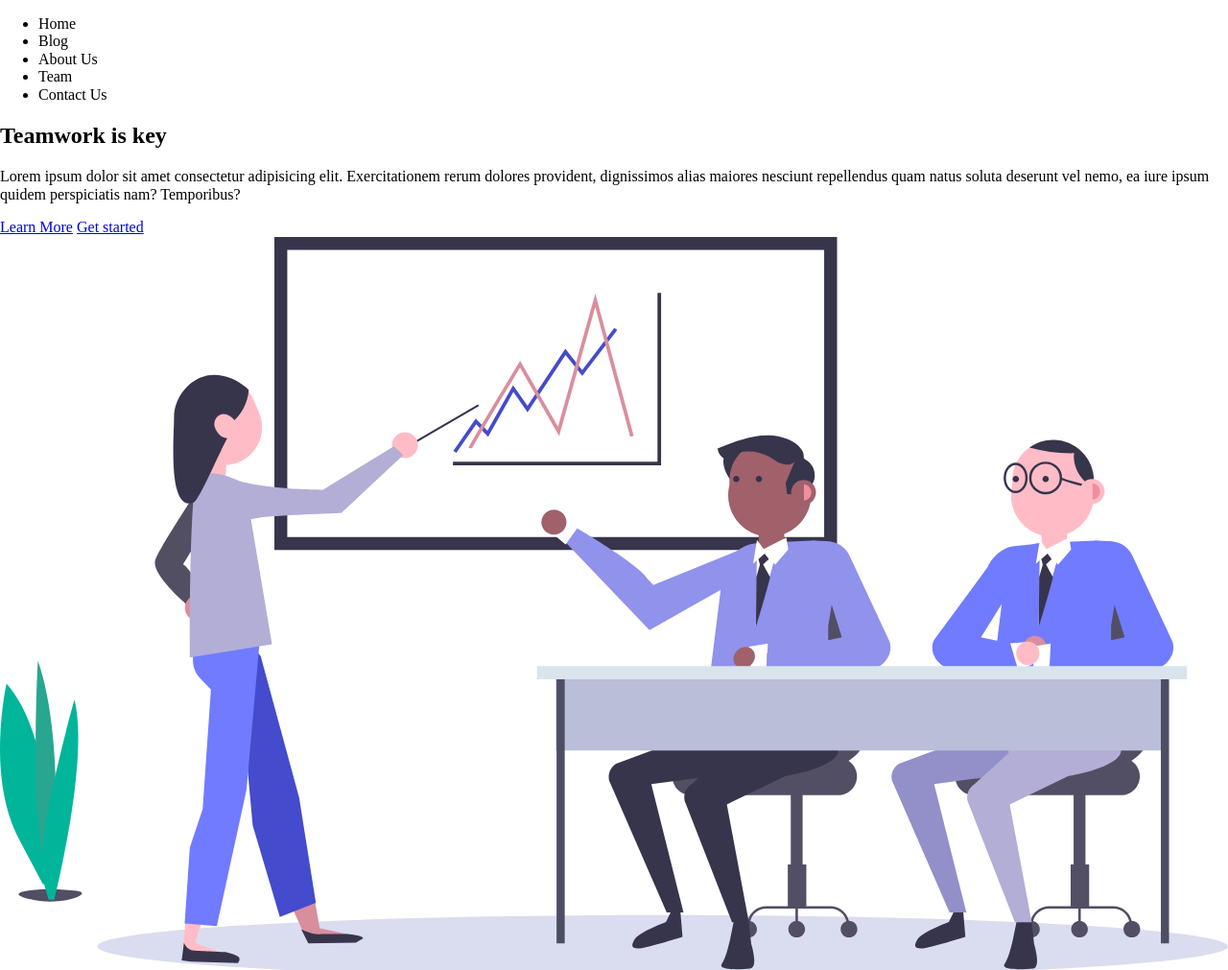
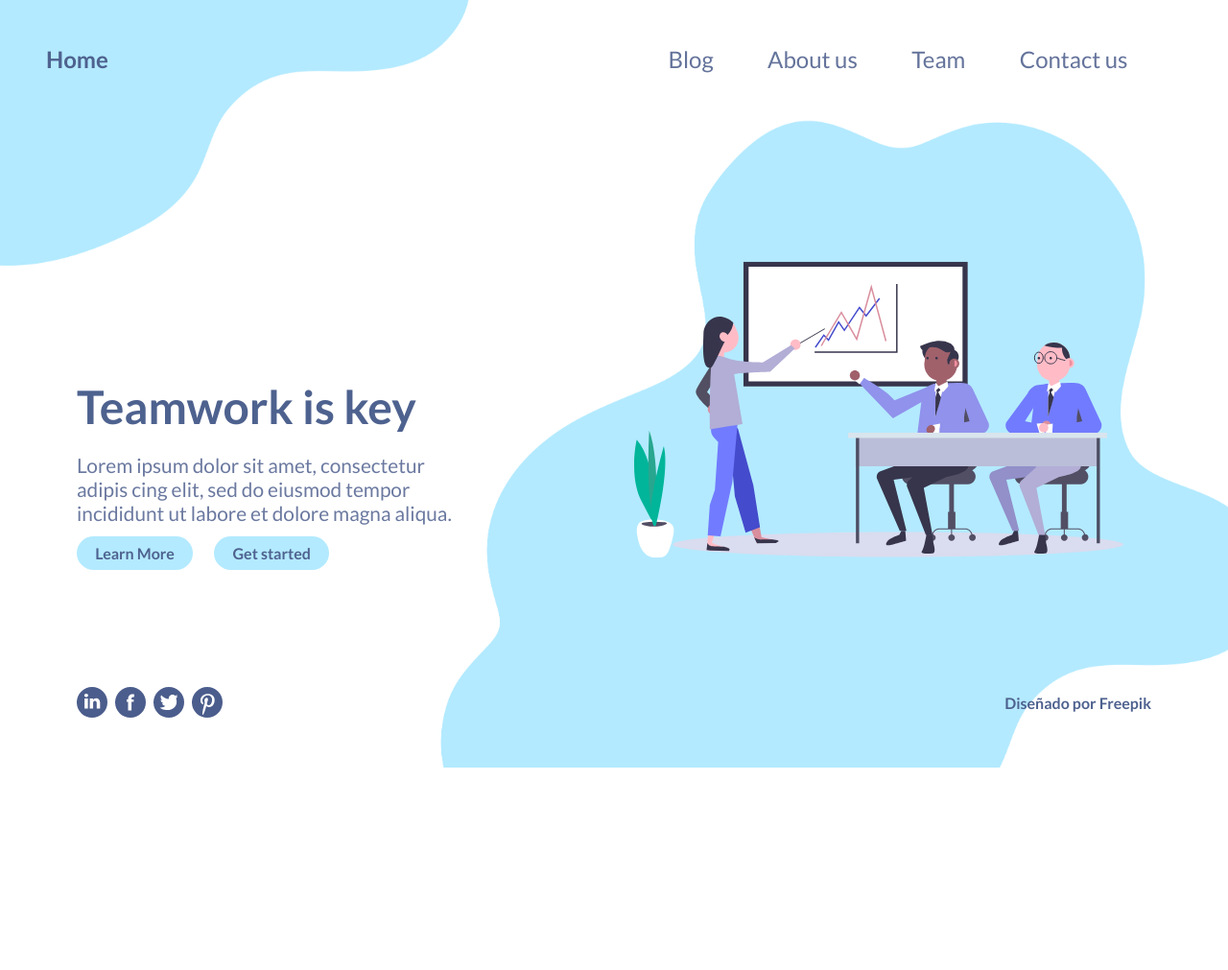
Before and after one commit to J33sus/Modern-Landing-Page, a plain HTML site: page index.html in a window 1280 px wide. Shown: the top 1011 px of the page at 96% size. After the commit the page ends 800 px from the top, so only its background shows below. Drawn offline with Linux system fonts and the light colour scheme.

Commit message:
Added background and styles, and other changes

```diff
--- a/css/styles.css
+++ b/css/styles.css
@@ -0,0 +1,131 @@
+/*----------  myFont  ----------*/
+@import url('https://fonts.googleapis.com/css2?family=Lato:wght@400;700&display=swap');
+
+/*----------  Container  ----------*/
+.container {
+	font-family: 'Lato', sans-serif;
+	font-size: 16px;
+	width: 100vw;
+	height: 100vh;
+	display: grid;
+	grid-auto-flow: column;
+	grid-template-areas: "header header header"
+						"main main main"
+						"footer footer footer";
+	grid-template-columns: 1fr 1fr 1fr;
+	grid-template-rows: .7fr 1.8fr .5fr;
+
+	background: url('/images/background.png');
+	background-size: 100% 100%;
+	background-repeat: no-repeat;
+}
+
+
+/*----------  Header - Navbar  ----------*/
+.header {
+	grid-area: header;
+	margin: 3rem;
+	display: flex;
+	justify-content: space-between;
+}
+
+.header-title {
+	color: #4e628f;
+	margin: 0;
+	font-size: 1.5rem;
+}
+
+.header-navbar {
+	height: max-content;
+	width: 50%;
+	display: flex;
+	justify-content: space-evenly;
+}
+
+.header-navbar-item {
+	color: #64739b;
+	font-size: 1.5rem;
+	text-decoration: none;
+	transition: .2s ease all;
+}
+
+.header-navbar-item:hover {
+	text-shadow: 3px 1px 12px rgba(150, 150, 150, 1);
+}
+
+/*----------  Main content  ----------*/
+.main {
+	grid-area: main;
+	display: flex;
+}
+
+.main-info {
+	margin: 0 5rem;
+	margin-bottom: 5rem;
+	width: 35%;
+	display: flex;
+	flex-direction: column;
+	justify-content: flex-end;
+}
+
+.main-info--title {
+	color: #4e628f;
+	margin: 0;
+	font-size: 3rem;
+	font-weight: 800;
+}
+
+.main-info--description {
+	width: 100%;
+	line-height: 1.5625rem;
+	color: #6b79a0;
+	font-size: 1.3rem;
+}
+
+.main-info--btn {
+	background: #b3eaff;
+	color: #4e628f;
+	padding: .5rem 1.2rem;
+	margin-right: 1.2rem;
+	border-radius: 30px;
+	font-weight: 800;
+	text-decoration: none;
+	transition: .5s ease all;
+}
+
+.main-info--btn:hover  {
+	color: #fff;
+	background: #4e628f;
+}
+
+.main-image-container {
+    width: 65%;
+	display: flex;
+	justify-content: center;
+}
+
+.main-image {
+	width: 70%;
+}
+
+/*----------  Footer  ----------*/
+.footer {
+	grid-area: footer;
+	margin: 0 5rem;
+	display: flex;
+	align-items: center;
+	justify-content: space-between;
+}
+
+.footer-social {
+	width: 2rem;
+	margin-right: 0.3rem;
+}
+
+.designedby {
+	color: #4e628f;
+	font-weight: 800;
+	text-decoration: none;
+	animation-duration: 1s;
+	animation-fill-mode: both;
+}
--- a/index.html
+++ b/index.html
@@ -6,35 +6,45 @@
 	<meta name="viewport" content="width=device-width, initial-scale=1.0">
 	<title>Modern Landing Page</title>
 	<link rel="stylesheet" href="./css/normalize.min.css">
+	<link rel="stylesheet" href="./css/styles.min.css">
+	<meta name="description" content="Modern Landing Page">
+	<meta name="keywords" content="html, css, landing page, modern">
+	<meta property="og:type" content="website">
+	<meta property="og:title" content="Modern Landing Page">
 </head>
-<body>
-	<header>
-		<ul>
-			<li>Home</li>
-			<li>Blog</li>
-			<li>About Us</li>
-			<li>Team</li>
-			<li>Contact Us</li>
-		</ul>
+<body class="container">
+	<header class="header">
+		<h1 class="header-title">Home</h1>
+		<nav class="header-navbar">
+			<a class="header-navbar-item" href="#">Blog</a>
+			<a class="header-navbar-item" href="#">About us</a>
+			<a class="header-navbar-item" href="#">Team</a>
+			<a class="header-navbar-item" href="#">Contact us</a>
+		</nav>
 	</header>
-	<main>
-		<div>
-			<h2>Teamwork is key</h2>
-			<p>Lorem ipsum dolor sit amet consectetur adipisicing elit. Exercitationem rerum dolores provident, dignissimos alias maiores nesciunt repellendus quam natus soluta deserunt vel nemo, ea iure ipsum quidem perspiciatis nam? Temporibus?</p>
-			<a href="#">Learn More</a>
-			<a href="#">Get started</a>
-		</div>
-		<div>
-			<img src="./images/teamwork.svg" alt="Teamwork">
-		</div>
+	<main class="main">
+		<section class="main-info">
+			<h2 class="main-info--title">Teamwork is key</h2>
+			<p class="main-info--description">Lorem ipsum dolor sit amet, consectetur adipis cing elit, sed do eiusmod tempor incididunt ut labore et dolore magna aliqua.</p>
+			<section>
+				<a class="main-info--btn" href="#">Learn More</a>
+				<a class="main-info--btn" href="#">Get started</a>
+			</section>
+		</section>
+		<section class="main-image-container">
+			<img class="main-image" src="./images/teamwork.svg" alt="Teamwork">
+		</section>
 	</main>
-	<footer>
-		<div>
-			<img src="./images/linkedin.svg" alt="Linkedin Icon">
-			<img src="./images/facebook.svg" alt="Facebook Icon">
-			<img src="./images/twitter.svg" alt="Twitter Icon">
-			<img src="./images/pinterest.svg" alt="Pinterest Icon">
-		</div>
+	<footer class="footer">
+		<section>
+			<a href="#"><img class="footer-social" src="./images/linkedin.svg" alt="Linkedin Icon"></a>
+			<a href="#"><img class="footer-social" src="./images/facebook.svg" alt="Facebook Icon"></a>
+			<a href="#"><img class="footer-social" src="./images/twitter.svg" alt="Twitter Icon"></a>
+			<a href="#"><img class="footer-social" src="./images/pinterest.svg" alt="Pinterest Icon"></a>
+		</section>
+		<section>
+			<a class="designedby" target="_blank" href="https://www.freepik.com">Diseñado por Freepik</a>
+		</section>
 	</footer>
 </body>
 </html>
```
Also changed, not shown: css/styles.min.css (added), images/background.png (added).
